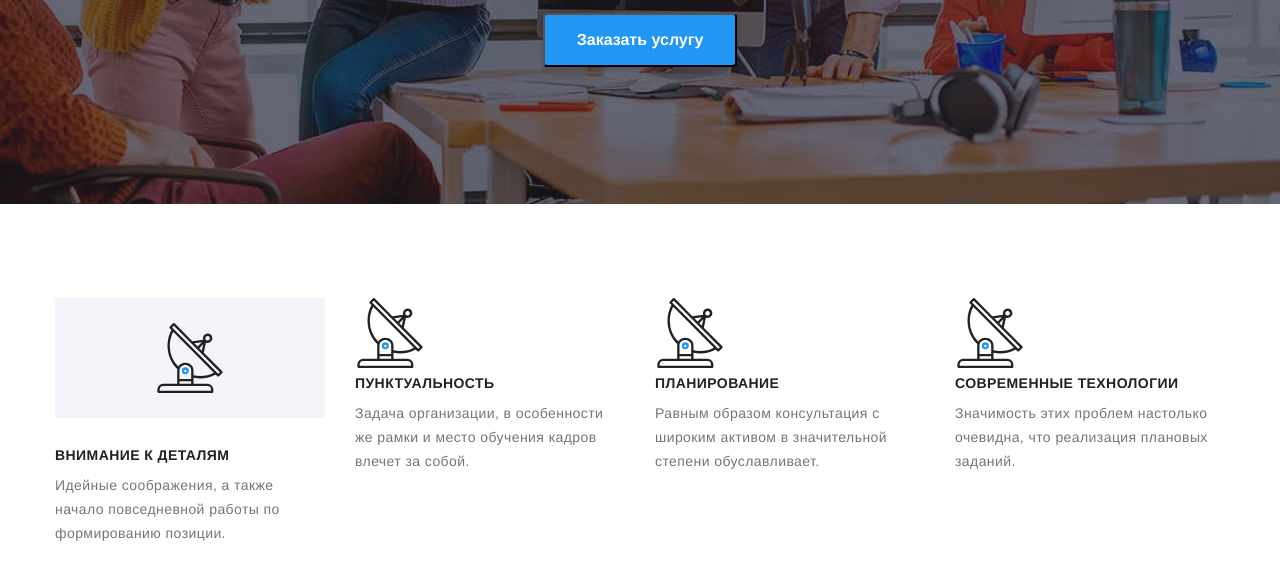
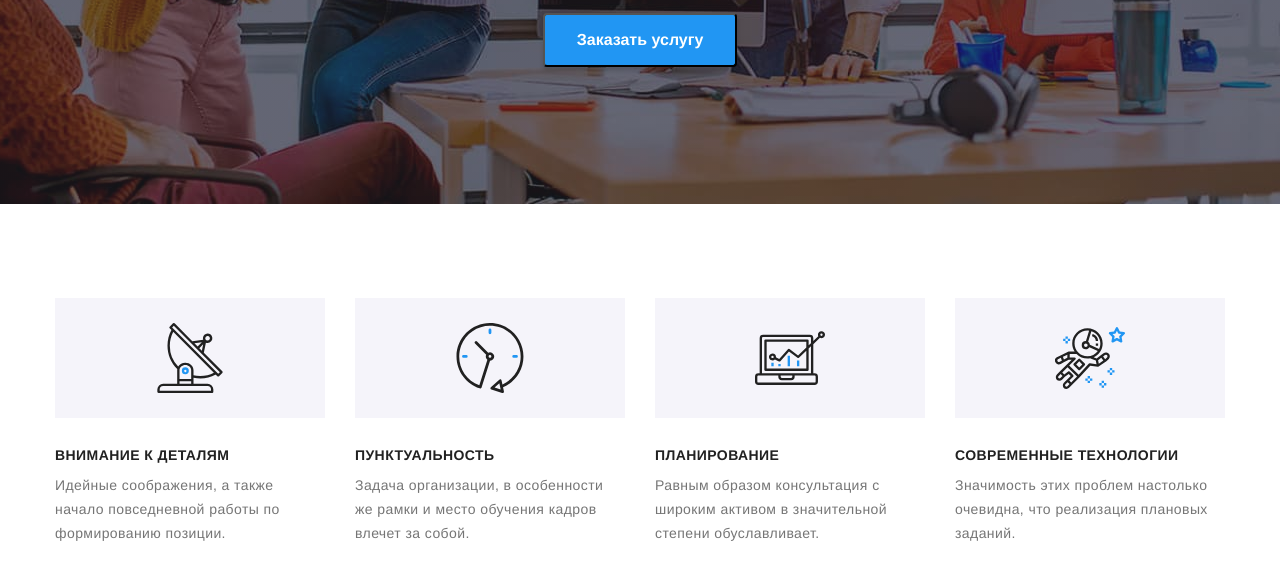
Before and after one commit to Sv0707/goit-markup-hw-04, a plain HTML site: page index.html in a window 1280 px wide. Shown: the part 477-1056 px from the top of the page. Drawn offline with nearby package versions, Linux system fonts and the light colour scheme.

Commit message:
adding icons to advantages block

```diff
--- a/index.html
+++ b/index.html
@@ -90,9 +90,9 @@
               </p>
             </li>
             <li class="item">
-              <div>
+              <div class="test">
                 <svg class="icon">
-                  <use href="./images/svg-sprite.svg#icon-antenna">
+                  <use href="./images/svg-sprite.svg#icon-clock">
                   </use>
                 </svg>
               </div>
@@ -103,9 +103,9 @@
               </p>
             </li>
             <li class="item">
-              <div class="">
+              <div class="test">
                 <svg class="icon" width="70" height="70">
-                  <use href="./images/svg-sprite.svg#icon-antenna">
+                  <use href="./images/svg-sprite.svg#icon-diagram">
                   </use>
                 </svg>
               </div>
@@ -116,9 +116,9 @@
               </p>
             </li>
             <li class="item">
-              <div>
+              <div class="test">
                 <svg class="icon">
-                  <use href="./images/svg-sprite.svg#icon-antenna">
+                  <use href="./images/svg-sprite.svg#icon-astronaut">
                   </use>
                 </svg>
               </div>
```
